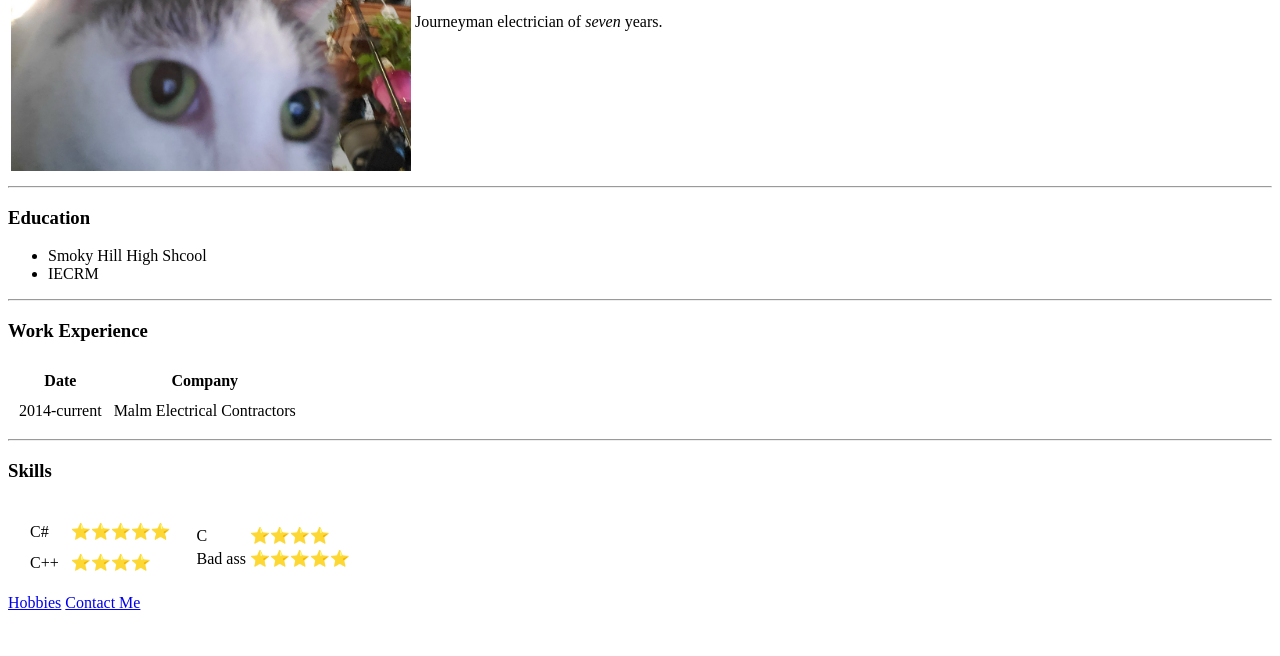
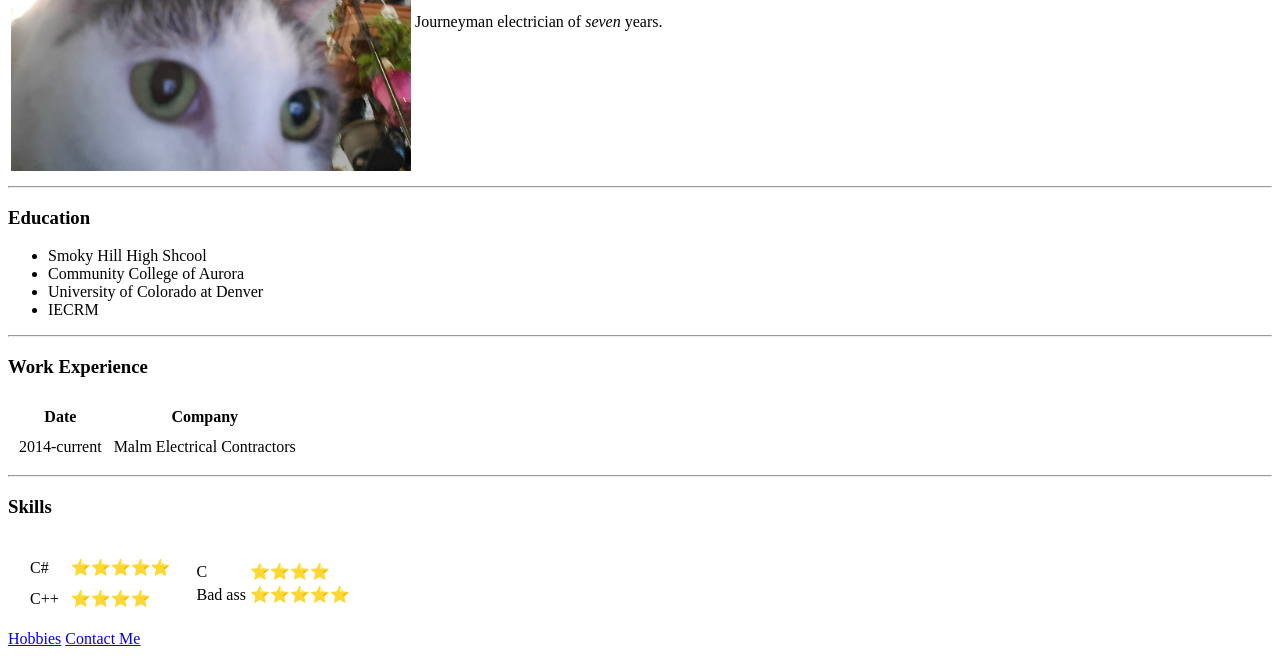
Before and after one commit to will-chang/cv, a plain HTML site: page index.html in a window 1280 px wide. Shown: the part 240-896 px from the top of the page. Before the commit the page ends 860 px from the top, so only its background shows below. Drawn offline with Linux system fonts and the light colour scheme.

Commit message:
Updated education

```diff
--- a/index.html
+++ b/index.html
@@ -22,6 +22,8 @@
     <h3>Education</h3>
     <ul>
         <li>Smoky Hill High Shcool</li>
+        <li>Community College of Aurora</li>
+        <li>University of Colorado at Denver</li>
         <li>IECRM</li>
     </ul>
     <hr>
```
